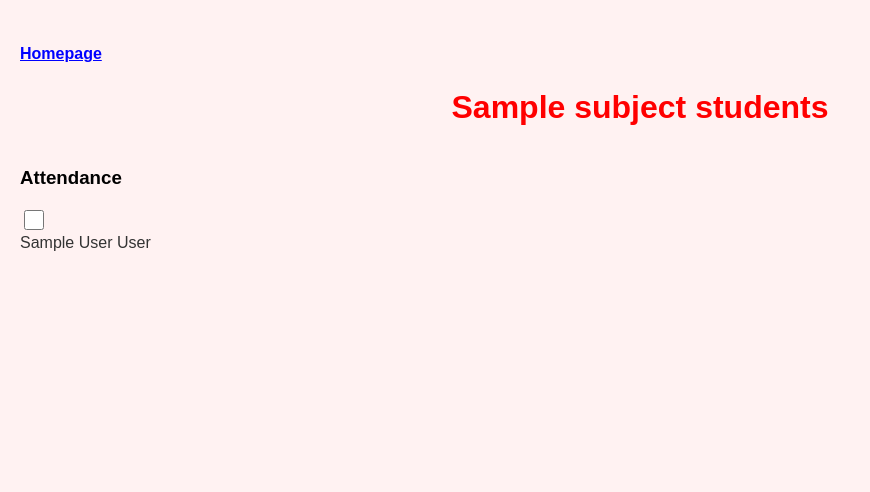
After one commit to irakliskhirtladze/LMS, a Django app: page /academy/students/1/ in a window 1280 px wide. The commit adds this page. Shown: the top 492 px of the page, without its empty margins (0-870 px from the left). Run offline with Django 5.2, Linux system fonts and the light colour scheme; a user stored in the database is signed in; tables that the repository leaves empty hold one stand-in row (values such as "Sample post").

Commit message:
Added page for the student attendance, and related views

```diff
--- a/academy/urls.py
+++ b/academy/urls.py
@@ -1,11 +1,16 @@
 from django.urls import path
-from academy.views import show_home_page, choose_subject, remove_subject, assignment_page, add_assignment
+from django.contrib.auth.decorators import login_required
+from academy.views import show_home_page, choose_subject, remove_subject, assignment_page, add_assignment,\
+    DeleteAssignmentView, StudentsListView
 
 
 urlpatterns = [
     path('home', show_home_page, name='home'),
-    path('choose_subject/<int:subject_id>', choose_subject, name='choose_subject'),
-    path('remove_subject/<int:subject_id>', remove_subject, name='remove_subject'),
-    path('assignment/<int:subject_id>', assignment_page, name='assignment'),
-    path('add_assignment/<int:subject_id>', add_assignment, name='add_assignment'),
+    path('choose_subject/<int:subject_id>', login_required(choose_subject), name='choose_subject'),
+    path('remove_subject/<int:subject_id>', login_required(remove_subject), name='remove_subject'),
+
+    path('assignment/<int:subject_id>', login_required(assignment_page), name='assignment'),
+    path('add_assignment/<int:subject_id>', login_required(add_assignment), name='add_assignment'),
+    path('delete_assignment/<int:pk>', login_required(DeleteAssignmentView.as_view()), name='delete_assignment'),
+    path('students/<int:pk>/', login_required(StudentsListView.as_view()), name='students'),
 ]
--- a/academy/views.py
+++ b/academy/views.py
@@ -1,12 +1,15 @@
 from django.shortcuts import render, redirect, get_object_or_404
-from django.contrib.auth.decorators import login_required
 from django.contrib import messages
 from academy.utils import get_user_role
 from academy.models import Subject
 from academy.forms import AssignmentForm
 
+from academy.models import Assignment
+from django.urls import reverse_lazy
+from django.views.generic import ListView
+from django.views.generic.edit import DeleteView
 
-@login_required
+
 def show_home_page(request):
     """Display academy home page when user is logged in (this is different from index page).
 
@@ -42,7 +45,6 @@ def show_home_page(request):
     return render(request, 'academy/home.html', {'user_role': user_role, 'user': request.user})
 
 
-@login_required
 def choose_subject(request, subject_id):
     """Allows a student to choose at most 7 subjects"""
     if request.method == 'POST':
@@ -66,7 +68,6 @@ def choose_subject(request, subject_id):
     return redirect('home')
 
 
-@login_required
 def remove_subject(request, subject_id):
     """Allows a student to remove already chosen subject."""
     if request.method == 'POST':
@@ -76,7 +77,6 @@ def remove_subject(request, subject_id):
         return redirect('home')
 
 
-@login_required
 def assignment_page(request, subject_id):
     """Display assignment page"""
     user_role = get_user_role(request.user)[0]
@@ -84,18 +84,21 @@ def assignment_page(request, subject_id):
     if user_role == 'Lecturer':
         subject = get_object_or_404(Subject, pk=subject_id)
         assignment = subject.assignment
-        print(assignment)
         if assignment is None:
             form = AssignmentForm(request.POST)
-        return render(request,
-                      'academy/assignment.html',
-                      {'user_role': user_role, 'subject': subject, 'assignment': assignment, 'form': form})
+            return render(request,
+                          'academy/assignment.html',
+                          {'user_role': user_role, 'subject': subject, 'assignment': assignment, 'form': form})
+        if assignment is not None:
+            form = AssignmentForm(request.POST, instance=assignment)
+            return render(request,
+                          'academy/assignment.html',
+                          {'user_role': user_role, 'subject': subject, 'assignment': assignment, 'form': form})
 
     if user_role == 'Student':
         pass
 
 
-@login_required
 def add_assignment(request, subject_id):
     """Creating an assignment for a subject"""
     if request.method == 'POST':
@@ -103,8 +106,26 @@ def add_assignment(request, subject_id):
         form = AssignmentForm(request.POST)
         if form.is_valid():
             assignment = form.save()
-            # Perform any additional actions, such as associating the assignment with a subject
+            subject.assignment = assignment
+            subject.save()
             return redirect('home')
 
     form = AssignmentForm()
     return render(request, 'assignment.html', {'form': form})
+
+
+class DeleteAssignmentView(DeleteView):
+    model = Assignment
+    success_url = reverse_lazy('home')
+
+
+class StudentsListView(ListView):
+    model = Subject
+    template_name = 'academy/students.html'
+
+    def get_context_data(self, **kwargs):
+        context = super().get_context_data(**kwargs)
+        subject = Subject.objects.get(pk=self.kwargs['pk'])
+        context['subject'] = subject
+        context['students'] = subject.student.all()
+        return context
--- a/static/css/base.css
+++ b/static/css/base.css
@@ -34,6 +34,11 @@ a {
     font-weight: bold;
 }
 
+ul {
+    list-style-type: none; /* Remove bullet points from the list */
+    padding: 0; /* Remove default padding */
+}
+
 form {
 text-align: center;
 }
@@ -54,6 +59,25 @@ input[type="password"] {
     box-sizing: border-box;
 }
 
+input[type="checkbox"] {
+    width: 20px; /* Set width of checkboxes */
+    height: 20px; /* Set height of checkboxes */
+    border: 2px solid #ccc; /* Add border around checkboxes */
+    border-radius: 5px; /* Add rounded corners to checkboxes */
+    cursor: pointer; /* Change cursor to pointer on hover */
+    margin-right: 10px; /* Add spacing between checkboxes and text */
+}
+
+input[type="datetime-local"] {
+    width: 15%;
+    padding:10px;
+    margin-bottom: 20px;
+    border: 1px solid #ccc;
+    border-radius: 5px;
+    font-size: 18px;
+    box-sizing: border-box;
+}
+
 textarea {
     width: 80%;
     padding: 10px;
@@ -65,15 +89,6 @@ textarea {
     box-sizing: border-box;
 }
 
-input[type="datetime-local"] {
-    width: 15%;
-    padding:10px;
-    margin-bottom: 20px;
-    border: 1px solid #ccc;
-    border-radius: 5px;
-    font-size: 18px;
-    box-sizing: border-box;
-}
 
 button {
     padding: 5px 10px;
--- a/templates/academy/home.html
+++ b/templates/academy/home.html
@@ -60,6 +60,9 @@
         <h3>Teaching Subjects</h3>
         {% for subject in subjects %}
             <div class="subject">
+                <form method="get" action="{% url 'students' pk=subject.pk %}">
+                    <button type="submit">Students</button>
+                </form>
                 <form method="post" action="{% url 'assignment' subject.pk %}">
                     {% csrf_token %}
                     <button type="submit">Assignment</button>
@@ -69,6 +72,7 @@
             </div>
         {% endfor %}
     </div>
+
 {% endif %}
 
 {% endblock content %}
--- /dev/null
+++ b/templates/academy/students.html
@@ -0,0 +1,25 @@
+{% extends "base.html" %}
+{% load static %}
+{% block title %}Assignment{% endblock title %}
+{% block content %}
+
+<p><a href="{% url 'home' %}">Homepage</a></p>
+
+<div class="header">
+    <h1>{{ subject.name }} students</h1>
+</div>
+
+
+<!--Display students list here and a checkbox for each student-->
+<div class="ass">
+    <h3>Attendance</h3>
+    <ul>
+        {% for student in students %}
+            <li>
+                <input type="checkbox" id="student_{{ student.pk }}" name="students[]" value="{{ student.pk }}">
+                <label for="student_{{ student.pk }}">{{ student.name }} {{ student.surname }}</label>
+            </li>
+        {% endfor %}
+    </ul>
+</div>
+{% endblock content %}
```
Also changed, not shown: templates/academy/assignment.html (+11 -4 lines). Lines whose indentation alone changed are shown as unchanged.
